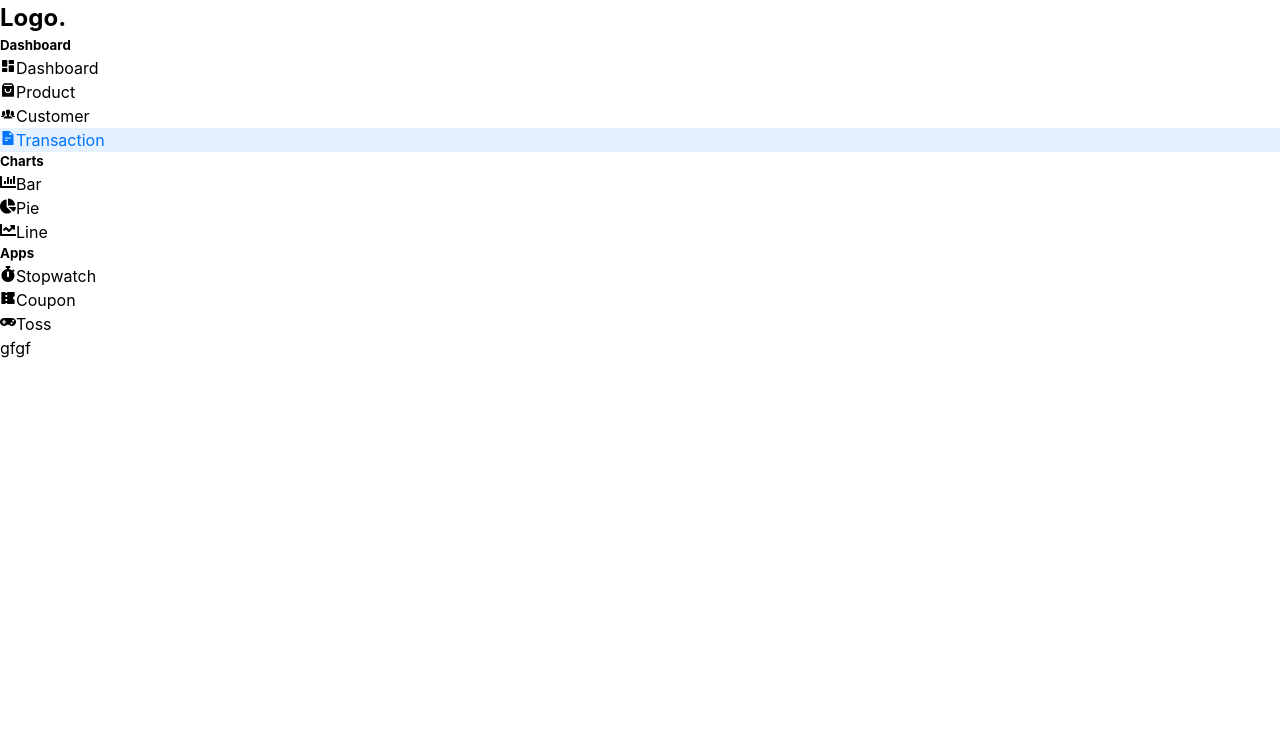
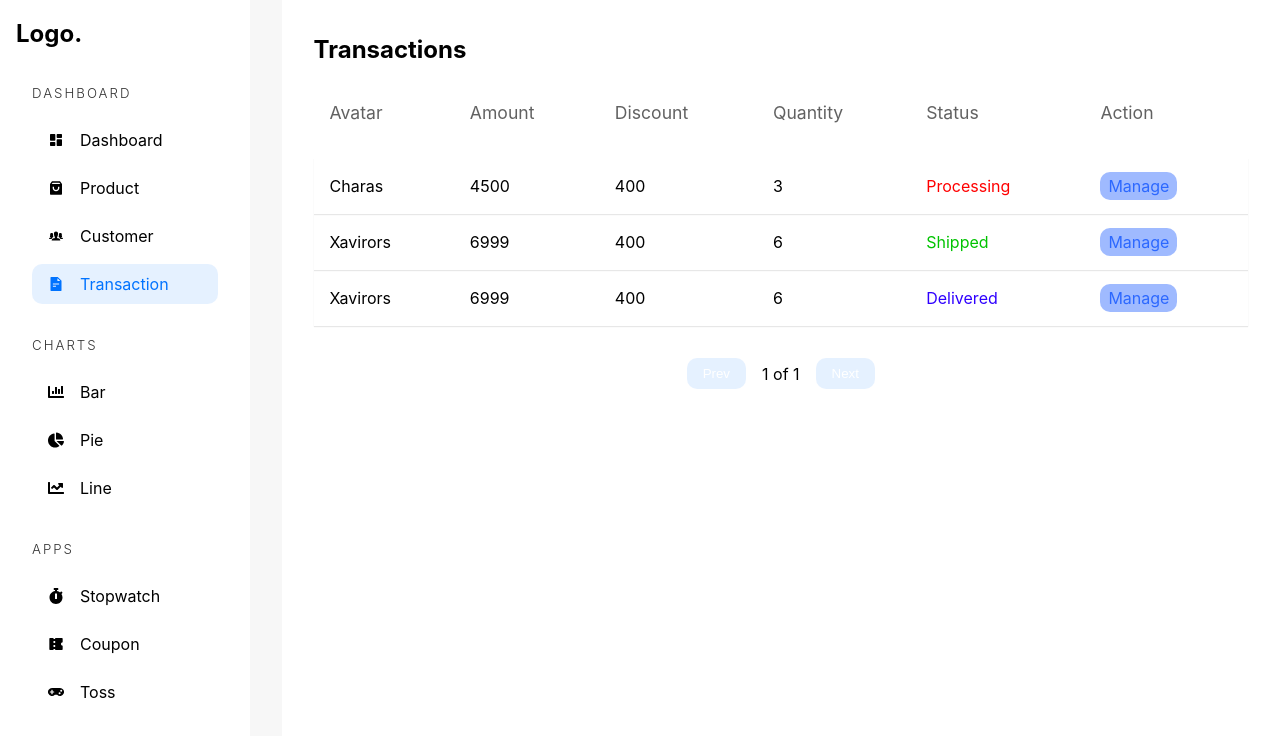
Before and after one commit to yashr775/AdminDashboard, a React (Vite) app: page /admin/transaction in a window 1280 px wide. Shown: the top 736 px of the page. Built offline with nearby package versions, Linux system fonts and the light colour scheme.

Commit message:
transaction page completed

```diff
--- a/src/pages/Transaction.tsx
+++ b/src/pages/Transaction.tsx
@@ -1,10 +1,91 @@
+/* eslint-disable react-hooks/exhaustive-deps */
+import { Column } from "react-table";
 import AdminSidebar from "../components/AdminSidebar";
+import { ReactElement, useState, useCallback } from "react";
+import TableHOC from "../components/TableHOC";
+import { Link } from "react-router-dom";
+
+interface DataType {
+  user: string;
+  amount: number;
+  discount: number;
+  quantity: number;
+  status: ReactElement;
+  action: ReactElement;
+}
+
+const columns: Column<DataType>[] = [
+  {
+    Header: "Avatar",
+    accessor: "user",
+  },
+  {
+    Header: "Amount",
+    accessor: "amount",
+  },
+  {
+    Header: "Discount",
+    accessor: "discount",
+  },
+  {
+    Header: "Quantity",
+    accessor: "quantity",
+  },
+  {
+    Header: "Status",
+    accessor: "status",
+  },
+  {
+    Header: "Action",
+    accessor: "action",
+  },
+];
+
+const arr: DataType[] = [
+  {
+    user: "Charas",
+    amount: 4500,
+    discount: 400,
+    quantity: 3,
+    status: <span className="red">Processing</span>,
+    action: <Link to="/admin/transaction/sajknaskd">Manage</Link>,
+  },
+  {
+    user: "Xavirors",
+    amount: 6999,
+    discount: 400,
+    status: <span className="green">Shipped</span>,
+    quantity: 6,
+    action: <Link to="/admin/transaction/sajknaskd">Manage</Link>,
+  },
+  {
+    user: "Xavirors",
+    amount: 6999,
+    discount: 400,
+    status: <span className="purple">Delivered</span>,
+    quantity: 6,
+    action: <Link to="/admin/transaction/sajknaskd">Manage</Link>,
+  },
+];
 
 const Transaction = () => {
+  const [data] = useState<DataType[]>(arr);
+
+  const Table = useCallback(
+    TableHOC<DataType>(
+      columns,
+      data,
+      "dashboard-product-box",
+      "Transactions",
+      true
+    ),
+    []
+  );
+
   return (
-    <div className="adminContainer">
+    <div className="admin-container">
       <AdminSidebar />
-      <main>gfgf</main>
+      <main>{Table()}</main>
     </div>
   );
 };
```
